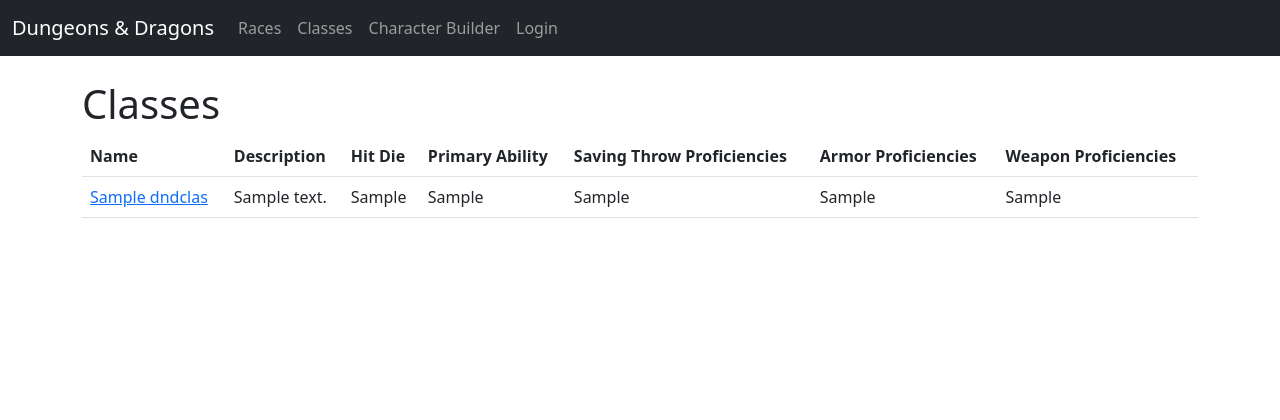
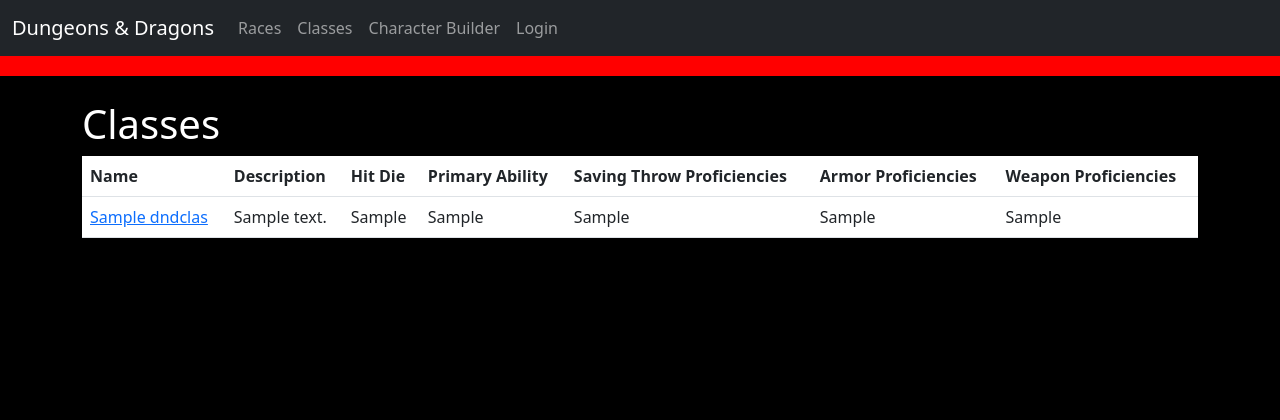
Before and after one commit to kiraashley24/finalProjectKiraSelucky, a Django app: page /dnd/classes/ in a window 1280 px wide. Shown: the top 420 px of the page. Run offline with Django 5.2, Linux system fonts and the light colour scheme; tables that the repository leaves empty hold one stand-in row (values such as "Sample post").

Commit message:
basic css added, images added to folder

```diff
--- /dev/null
+++ b/dnd/static/dnd/style.css
@@ -0,0 +1,14 @@
+body {
+    background-color: black!important;
+    color: white!important;  /* Set text color to white or another contrasting color */
+}
+
+.navbar {
+    background-color: red;
+    color: white;  /* Set text color for navbar links */
+}
+
+.banner {
+    background-color: red;
+    padding: 10px; /* Add some padding to the banner */
+}
--- a/dnd/templates/base.html
+++ b/dnd/templates/base.html
@@ -1,4 +1,5 @@
 <!-- base.html -->
+{% load static %}
 <!DOCTYPE html>
 <html lang="en">
 
@@ -6,10 +7,10 @@
     <meta charset="UTF-8">
     <meta name="viewport" content="width=device-width, initial-scale=1">
     <title>{% block title %}D&D{% endblock %}</title>
+    <link rel="stylesheet" type="text/css" href="{% static 'dnd/style.css' %}">
     <!-- Bootstrap CSS from CDN -->
     <link rel="stylesheet" href="https://cdn.jsdelivr.net/npm/bootstrap@5.3.0/dist/css/bootstrap.min.css">
 </head>
-
 <body>
     <nav class="navbar navbar-expand-lg navbar-dark bg-dark">
         <div class="container-fluid">
@@ -39,12 +40,12 @@
                             <a class="nav-link" href="{% url 'login' %}">Login</a>
                         {% endif %}
                     </li>
-
                 </ul>
             </div>
         </div>
     </nav>
-
+    <div class="banner">
+    </div>
     <div class="container mt-4">
         {% block content %}{% endblock %}
     </div>
```
Also changed, not shown: dnd/static/dnd/images/d&dlogo.jpg (added), dnd/static/dnd/images/dndbackground1.jpg (added), dnd/static/dnd/images/dndmain.jpg (added).
